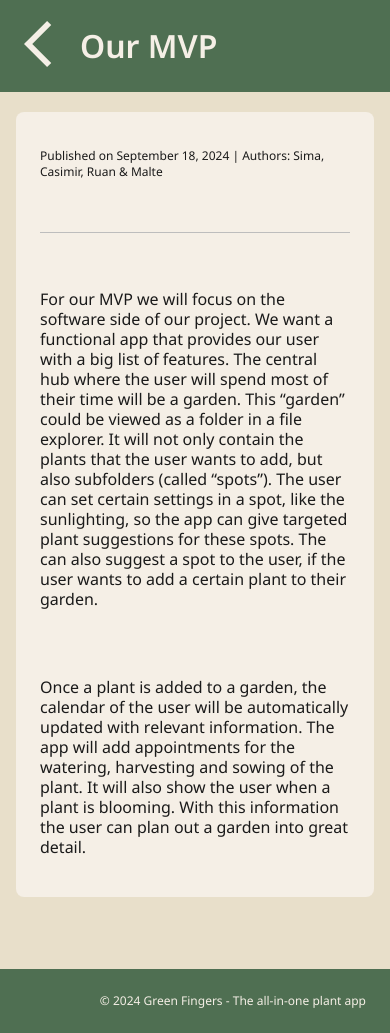
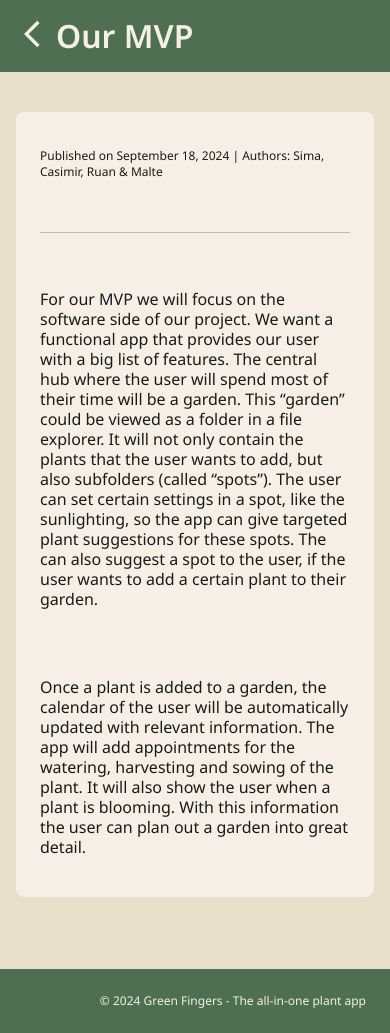
Before and after one commit to Green-Fingers-App/gardeningApp, a Jekyll site: the page built from docs/_posts/2024-09-18-the-mvp.md, in a window 390 px wide and 1033 px high. Built offline with Jekyll 4.4.1, drawn with Linux system fonts in a browser that asks for light colours; comment, search, counter and statistics services are not loaded.

Commit message:
Mobile back icon update

```diff
--- a/docs/assets/css/style.css
+++ b/docs/assets/css/style.css
@@ -234,6 +234,11 @@ footer {
     justify-content: space-between;
   }
 
+  .backBtn svg {
+    width: auto;
+    height: 32px;
+  }
+
   main {
     margin-top: 112px;
     margin-bottom: 24px;
```
